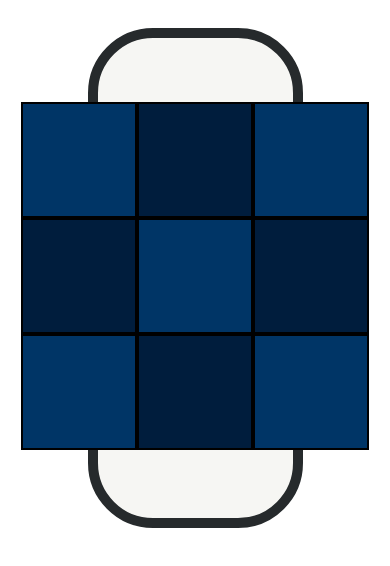
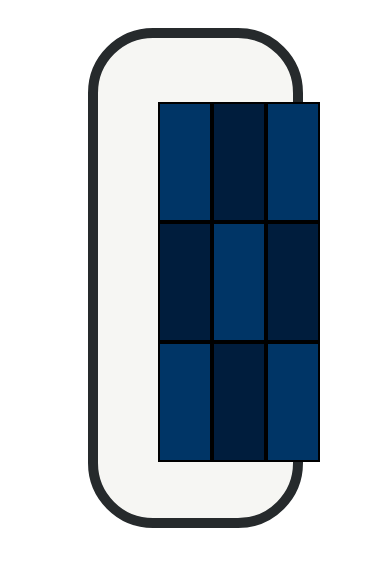
Before and after one commit to harristheharris/ticTacToe, a plain HTML site: page index.html in a window 390 px wide. Both pictures are taken after a click on the button "START". Shown: the part 68-634 px from the top of the page. Drawn offline with Linux system fonts and the light colour scheme.

Commit message:
Board responsiveness.
Worked on the responsiveness of the game board.
Width can be resized based on viewport, but the
boxes don't stay squares. Ideally they should

```diff
--- a/assets/style.css
+++ b/assets/style.css
@@ -1,5 +1,5 @@
 :root {
-  --box-size: 7rem;
+  --box-min-size: 50px;
   --box-background-color1: #003566;
   --box-background-color2: #001D3D;
 }
@@ -22,14 +22,11 @@ h2 {
 }
 
 #container-box {
-  height: auto;
-  width: auto;
+  height: 100%;
+  width: 50%;
+  margin: 0 auto;
   display: grid;
-  justify-content: center;
-  justify-items: center;
-  align-content: center;
-  justify-content: center;
-  grid-template-columns: repeat(3, auto);
+  grid-template: repeat(3, 1fr) / repeat(3, 1fr);
 }
 
 #header1 {
@@ -38,10 +35,16 @@ h2 {
   margin: 1em;
 }
 
+#map-board {
+  height: 75%;
+  width: 75%;
+  margin: auto;
+}
+
 .box {
   visibility: hidden;
-  height: var(--box-size);
-  width: var(--box-size);
+  min-height: var(--box-min-size);
+  min-width: var(--box-min-size);
   border: 2px solid black;
   display: flex;
   justify-content: center;
```
